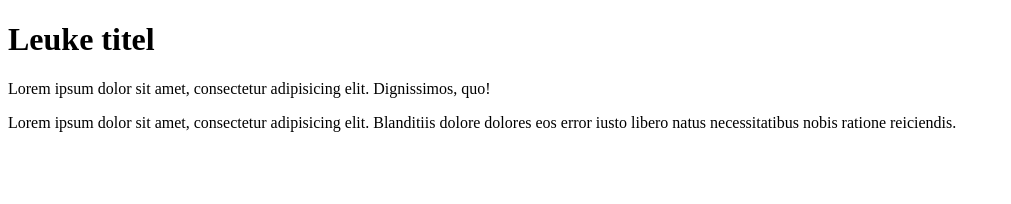
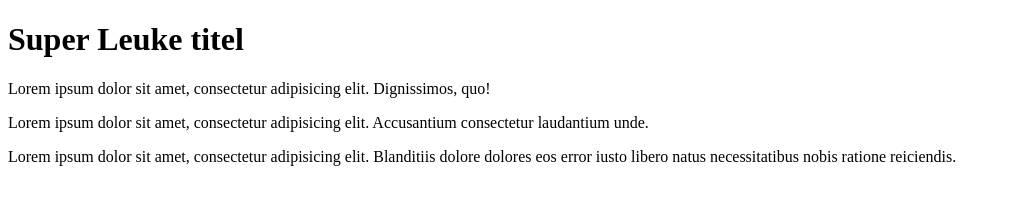
Before and after one commit to novaeeken/git-workshop-dec-2020, a plain HTML site: page index.html in a window 1280 px wide. Shown: the whole page, without its empty margins (0-1011 px from the left). Drawn offline with Linux system fonts and the light colour scheme.

Commit message:
Changed title

```diff
--- a/index.html
+++ b/index.html
@@ -5,8 +5,9 @@
     <title>Title</title>
 </head>
 <body>
-    <h1>Leuke titel</h1>
+    <h1>Super Leuke titel</h1>
     <p>Lorem ipsum dolor sit amet, consectetur adipisicing elit. Dignissimos, quo!</p>
+    <p>Lorem ipsum dolor sit amet, consectetur adipisicing elit. Accusantium consectetur laudantium unde.</p>
     <div>Lorem ipsum dolor sit amet, consectetur adipisicing elit. Blanditiis dolore dolores eos error iusto libero natus necessitatibus nobis ratione reiciendis.</div>
 </body>
 </html>
```
